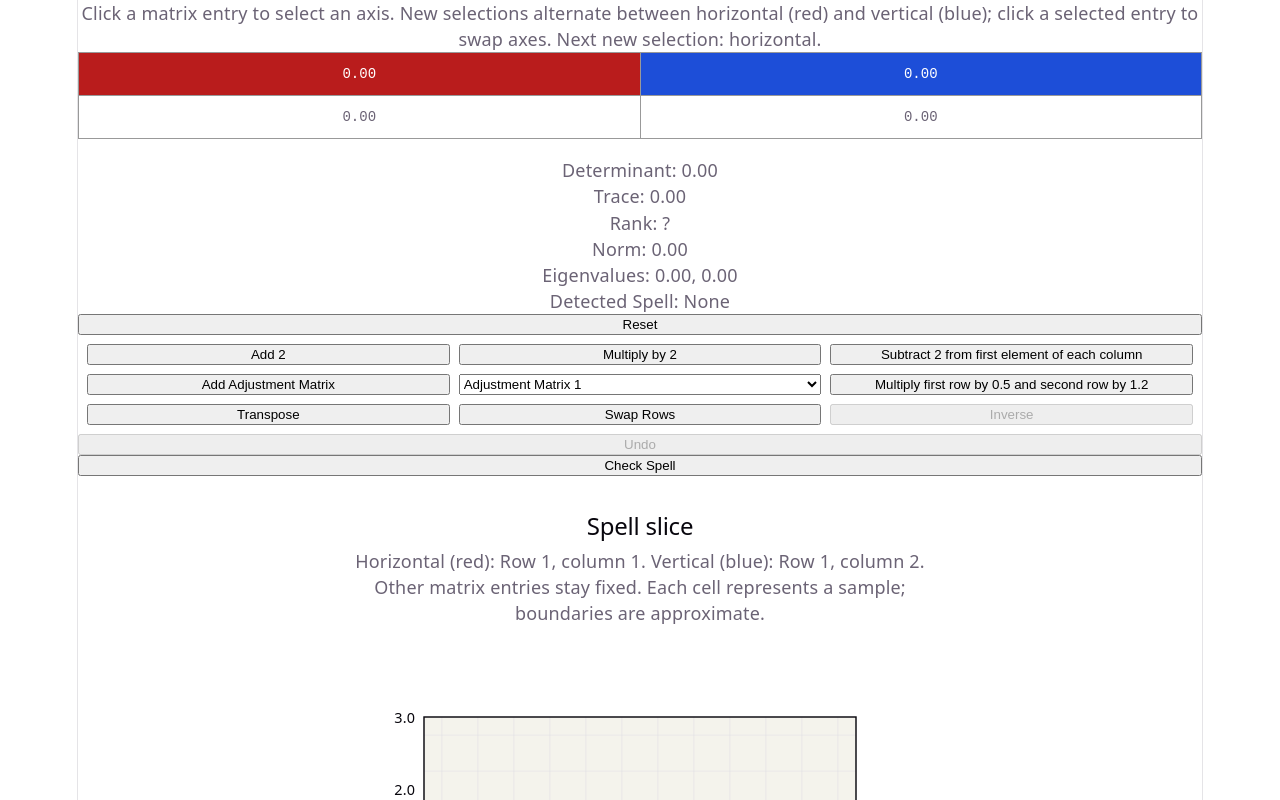
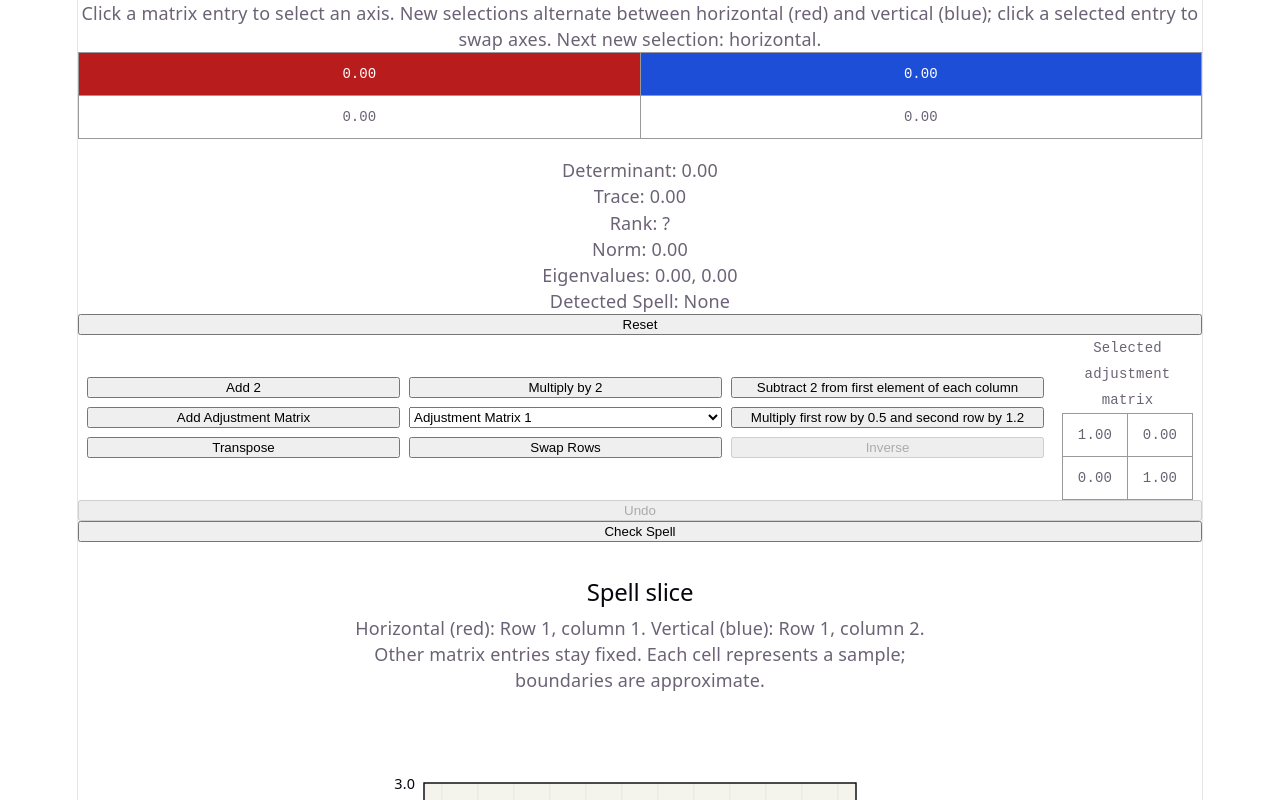
Before and after one commit to Carth501/arcana, a React (Vite) app: page / in a window 1280 px wide. Shown: the top 800 px of the page. Built offline with nearby package versions, Linux system fonts and the light colour scheme.

Commit message:
Add transformation controls and adjustment preview to the visualizer

```diff
--- a/src/App.css
+++ b/src/App.css
@@ -232,6 +232,26 @@ td {
 	outline-offset: -3px;
 }
 
+.transformation-controls {
+	display: grid;
+	grid-template-columns: minmax(0, 1fr) auto;
+	align-items: center;
+}
+
+.adjustment-preview {
+	margin: 0 0.5rem;
+}
+
+@media (max-width: 600px) {
+	.transformation-controls {
+		grid-template-columns: minmax(0, 1fr);
+	}
+
+	.adjustment-preview {
+		justify-self: center;
+	}
+}
+
 .transformation-grid {
 	display: grid;
 	grid-template-columns: repeat(3, minmax(0, 1fr));
--- a/src/App.tsx
+++ b/src/App.tsx
@@ -81,6 +81,10 @@ function App() {
 			[-1, -1],
 			[-1, -1],
 		]),
+		new Matrix([
+			[0, 1],
+			[-1, 0],
+		]),
 	];
 	const [adjustmentMatrix, setAdjustmentMatrix] = useState(
 		adjustmentMatricies[0],
@@ -162,6 +166,7 @@ function App() {
 			</p>
 
 			<button onClick={reset}>Reset</button>
+			<div className="transformation-controls">
 				<div className="transformation-grid">
 					<button onClick={transform1}>Add 2</button>
 					<button onClick={transform2}>Multiply by 2</button>
@@ -198,6 +203,19 @@ function App() {
 						Inverse
 					</button>
 				</div>
+				<table className="adjustment-preview">
+					<caption>Selected adjustment matrix</caption>
+					<tbody>
+						{adjustmentMatrix.to2DArray().map((row, i) => (
+							<tr key={i}>
+								{row.map((value, j) => (
+									<td key={j}>{value.toFixed(2)}</td>
+								))}
+							</tr>
+						))}
+					</tbody>
+				</table>
+			</div>
 			<button
 				disabled={previousState.length === 0}
 				onClick={() => {
```
Lines whose indentation alone changed are shown as unchanged.
